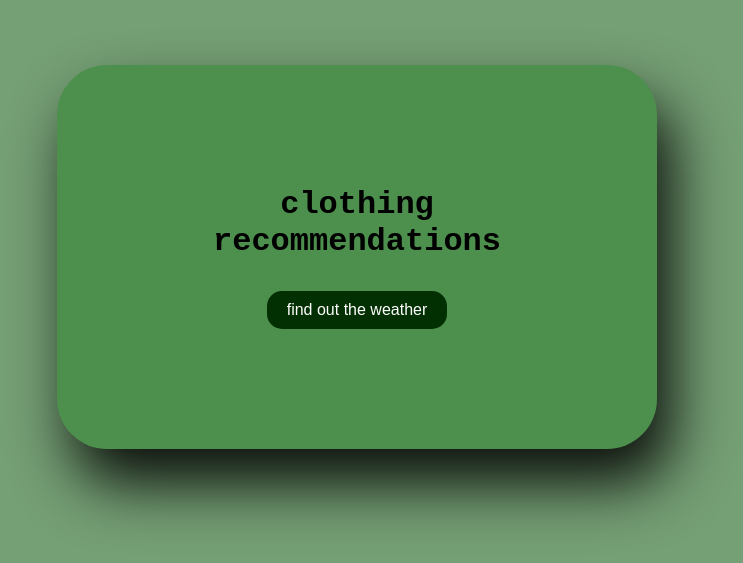
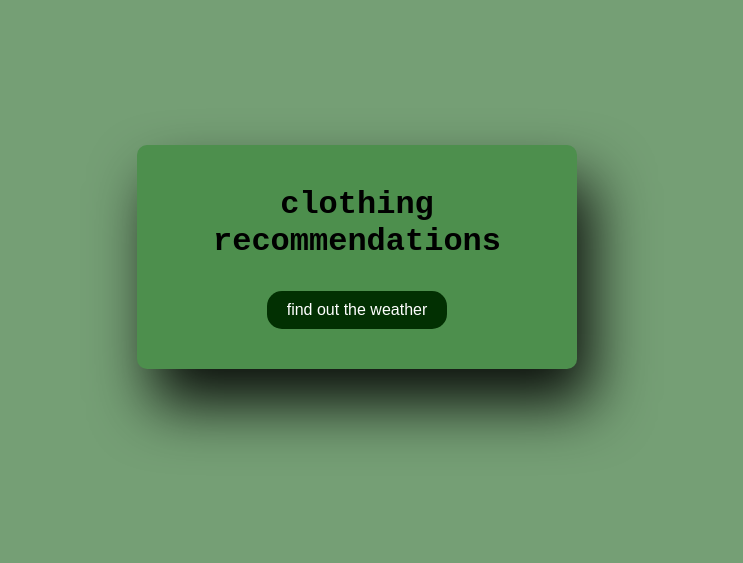
Before and after one commit to ozgeAAygul/deniz, a plain HTML site: page index.html in a window 1280 px wide. Shown: the part 143-706 px from the top of the page, without its empty margins (283-1026 px from the left). Drawn offline with Linux system fonts and the light colour scheme.

Commit message:
Update index.html

```diff
--- a/index.html
+++ b/index.html
@@ -17,8 +17,8 @@
     .container {
       text-align: center;
       background-color: rgb(77, 143, 77);
-      padding: 100px;
-      border-radius: 50px;
+      padding: 20px;
+      border-radius: 10px;
       box-shadow: 15px 35px 60px rgba(0, 0, 0, 0.9);
       max-width: 400px;
       width: 100%;
```
